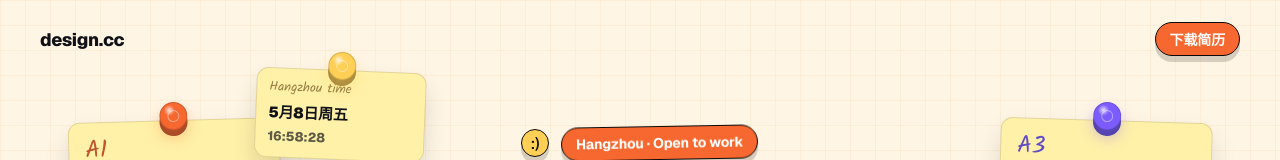
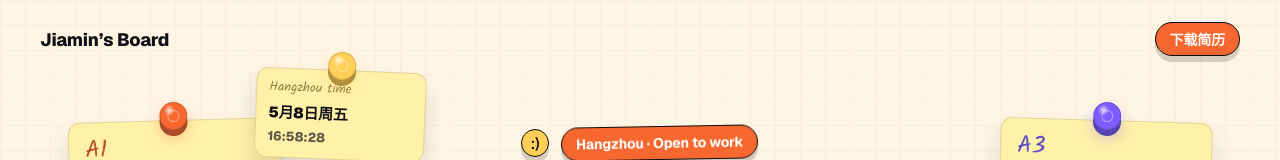
Before and after one commit to jaemin17/jaemin-portfolio, a Next.js app: page / in a window 1280 px wide. Shown: the top 160 px of the page. Built offline with nearby package versions, Linux system fonts and the light colour scheme.

Commit message:
Update header brand title

```diff
--- a/src/components/SiteHeader.tsx
+++ b/src/components/SiteHeader.tsx
@@ -7,7 +7,7 @@ export function SiteHeader() {
       <div className={styles.inner}>
         <div className={styles.menuLeft} aria-label="menu bar">
           <Link className={styles.brand} href="/">
-            <span className={styles.brandText}>design.cc</span>
+            <span className={styles.brandText}>Jiamin’s Board</span>
           </Link>
         </div>
 
```
